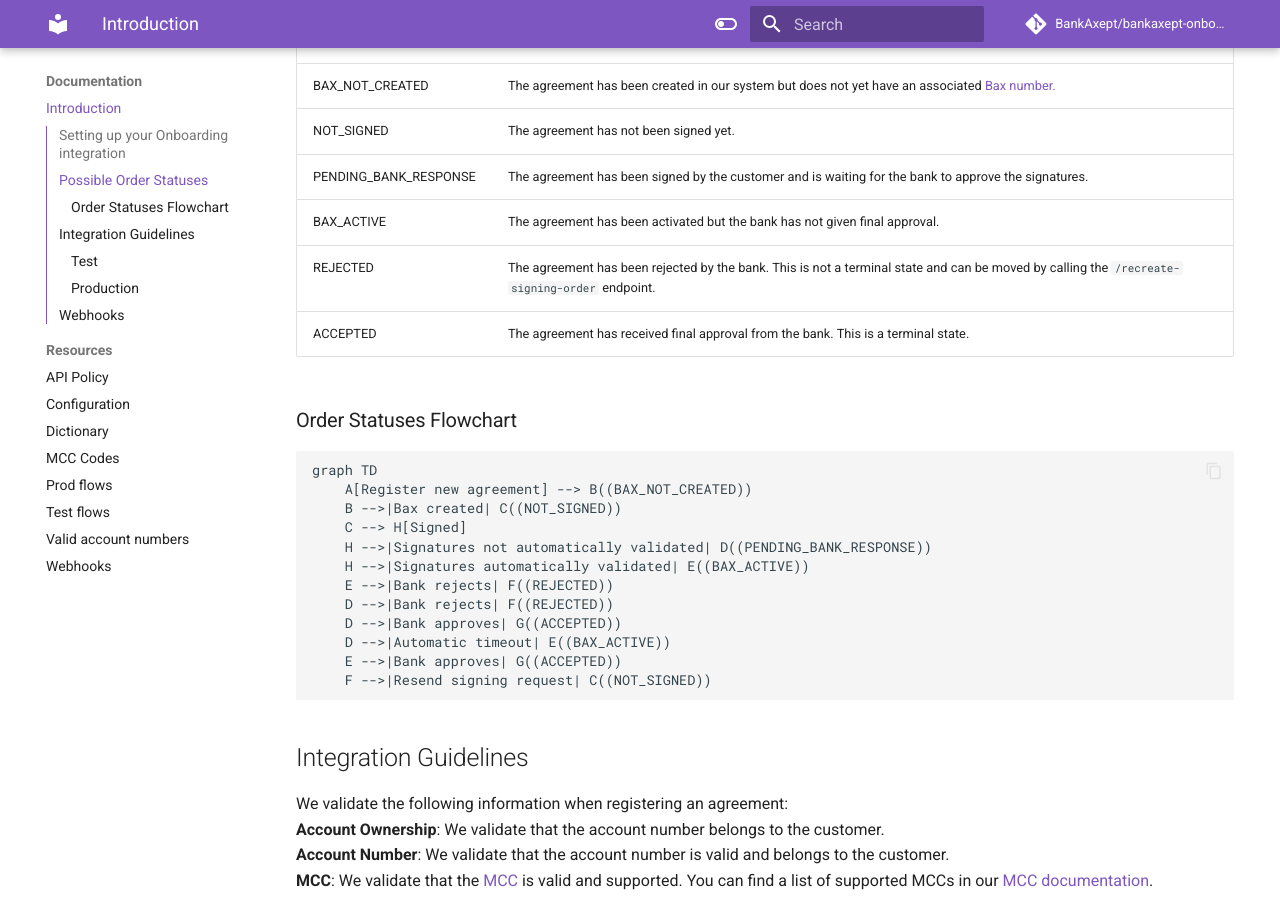
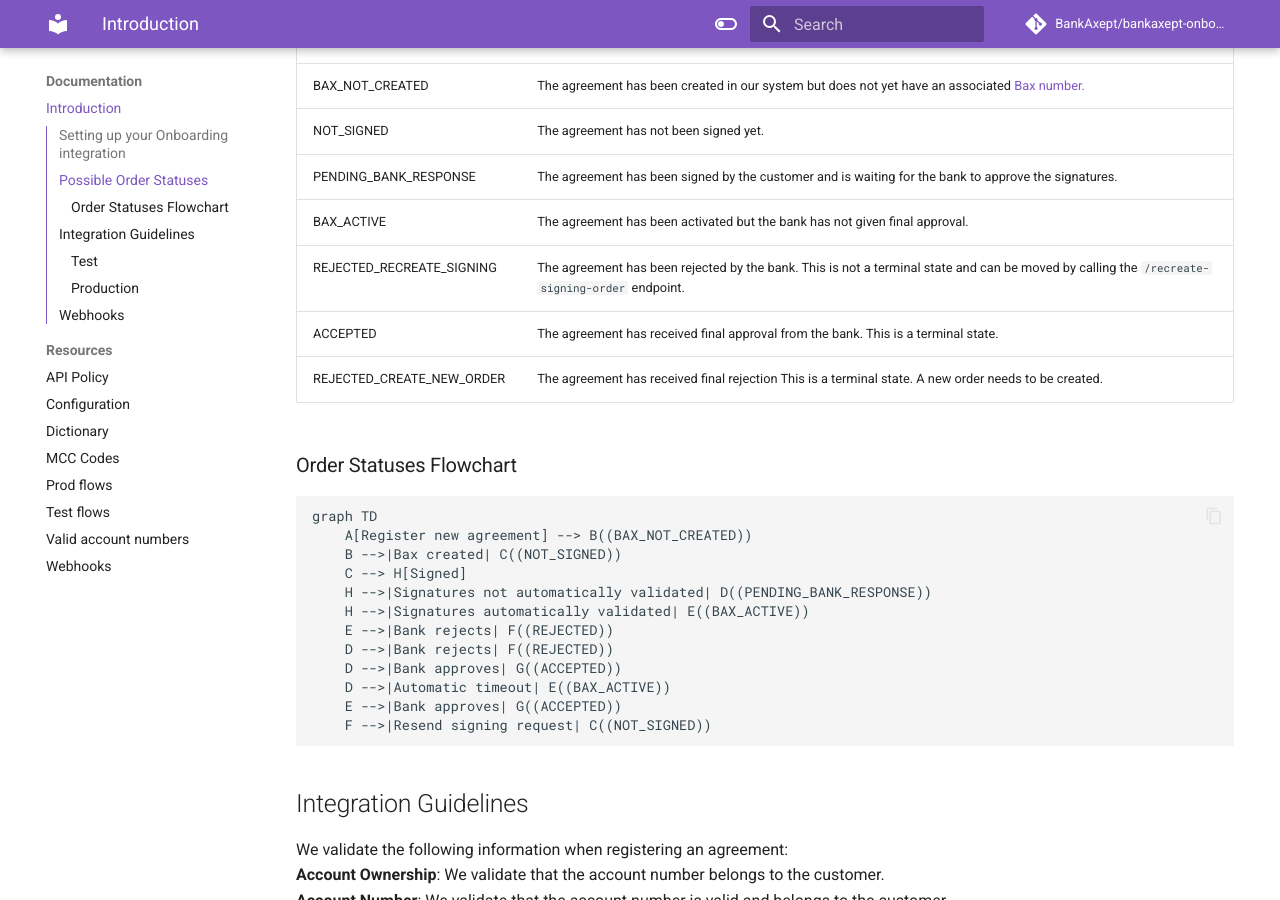
Before and after one commit to BankAxept/bankaxept-onboarding-external-documentation, an MkDocs documentation site: the page built from docs/getting_started.md, in a window 1280 px wide and 900 px high, scrolled down 968 px. Built offline with MkDocs 1.6.1 and Material for MkDocs 9.7.7, drawn with Linux system fonts in a browser that asks for light colours; comment, search, counter and statistics services are not loaded.

```diff
--- a/docs/getting_started.md
+++ b/docs/getting_started.md
@@ -26,14 +26,15 @@ There are multiple points of configuration that need to be aligned before you ca
 
 ## Possible Order Statuses
 
-| Status                | Description                                                                                                                                   |
-|-----------------------|-----------------------------------------------------------------------------------------------------------------------------------------------|
-| BAX_NOT_CREATED       | The agreement has been created in our system but does not yet have an associated [Bax number.](dictionary.md)                                 |
-| NOT_SIGNED            | The agreement has not been signed yet.                                                                                                        |
-| PENDING_BANK_RESPONSE | The agreement has been signed by the customer and is waiting for the bank to approve the signatures.                                          |
-| BAX_ACTIVE            | The agreement has been activated but the bank has not given final approval.                                                                   |
-| REJECTED              | The agreement has been rejected by the bank. This is not a terminal state and can be moved by calling the `/recreate-signing-order` endpoint. |
-| ACCEPTED              | The agreement has received final approval from the bank. This is a terminal state.                                                            |
+| Status                     | Description                                                                                                                                   |
+|----------------------------|-----------------------------------------------------------------------------------------------------------------------------------------------|
+| BAX_NOT_CREATED            | The agreement has been created in our system but does not yet have an associated [Bax number.](dictionary.md)                                 |
+| NOT_SIGNED                 | The agreement has not been signed yet.                                                                                                        |
+| PENDING_BANK_RESPONSE      | The agreement has been signed by the customer and is waiting for the bank to approve the signatures.                                          |
+| BAX_ACTIVE                 | The agreement has been activated but the bank has not given final approval.                                                                   |
+| REJECTED_RECREATE_SIGNING  | The agreement has been rejected by the bank. This is not a terminal state and can be moved by calling the `/recreate-signing-order` endpoint. |
+| ACCEPTED                   | The agreement has received final approval from the bank. This is a terminal state.                                                            |
+| REJECTED_CREATE_NEW_ORDER  | The agreement has received final rejection This is a terminal state. A new order needs to be created.                                         |
 
 ### Order Statuses Flowchart
 
```
